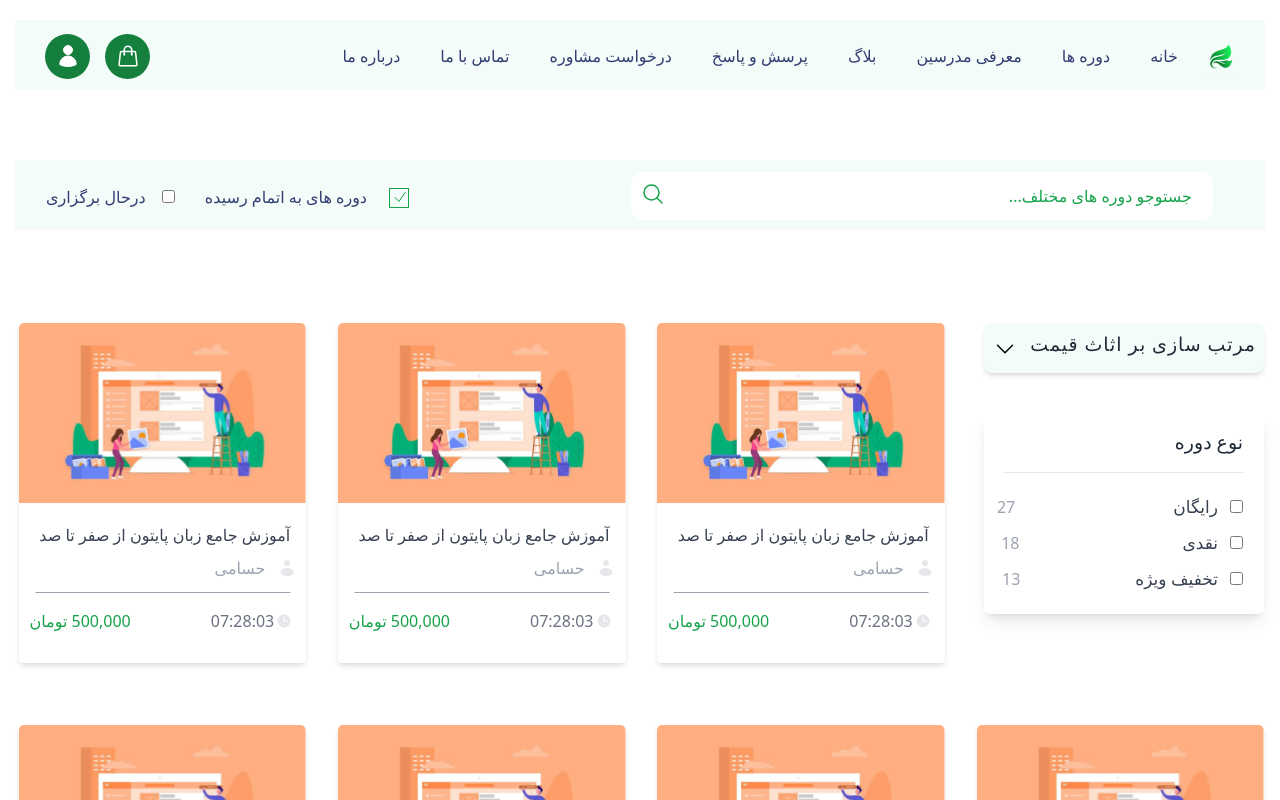
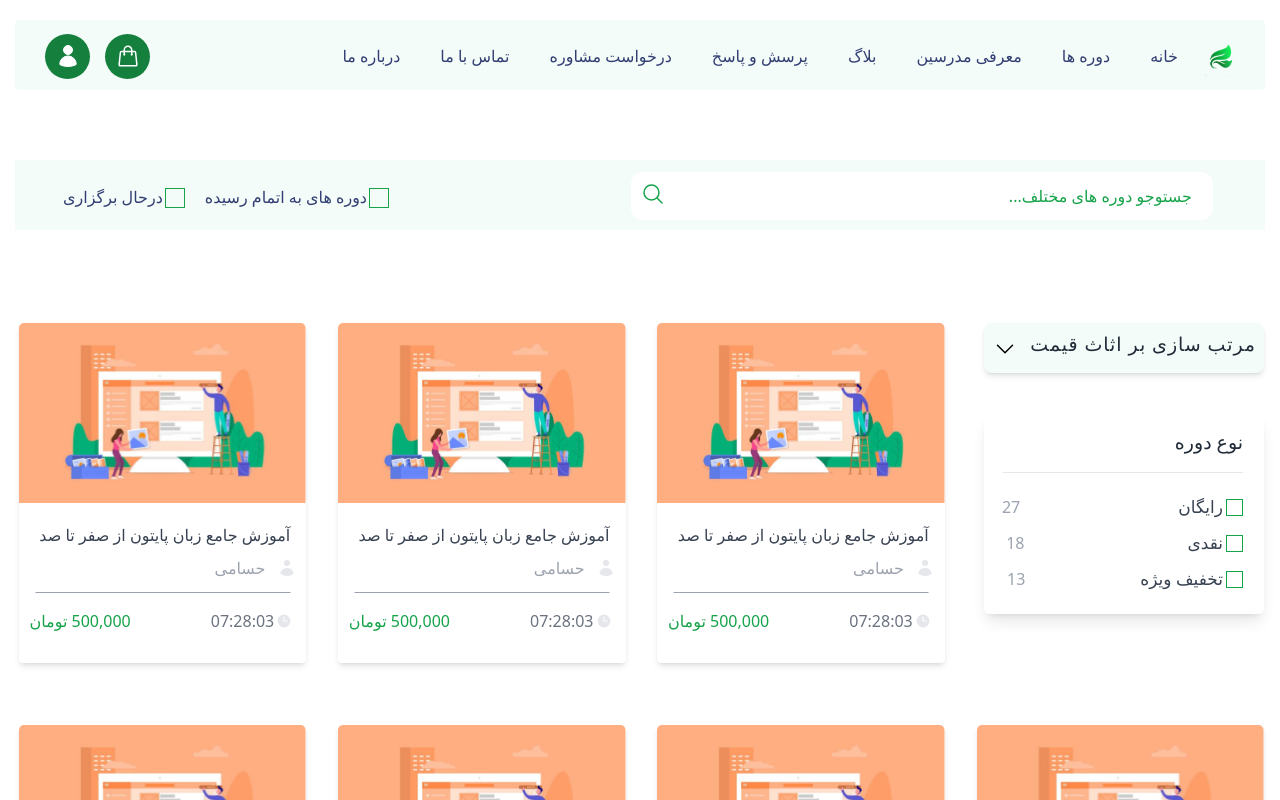
Before and after one commit to academy-react/E404rr, a React (Vite) app: page /course in a window 1280 px wide. Shown: the top 800 px of the page. Built offline with nearby package versions, Linux system fonts and the light colour scheme.

Commit message:
bordergreen

```diff
--- a/src/components/Courses/Part5.jsx
+++ b/src/components/Courses/Part5.jsx
@@ -14,19 +14,24 @@ const Part5 = () => {
 
        <div className='flex border border-transparent xl:mr-[220px] mr-2'>
        <div className='  xl:mr-[30px] relative '>
-       <input type="checkbox" id='input-one' className='hidden peer accent-green-600   ' />
-       <label htmlFor="input-one" className='w-[20px]  h-[20px] border absolute mt-[26px] mr-[-30px] border-green-600 '>
-       <svg xmlns="http://www.w3.org/2000/svg" fill="none" viewBox="0 0 24 24" stroke-width="1.5" stroke="currentColor" className="w-4 h-4  text-green-600 peer-checked:text-white  ">
+       <input type="checkbox" id='input-one' className='accent-green-600 hidden  peer  ' />
+       <label htmlFor="input-one" className='w-[20px]  h-[20px] border absolute mt-[26px] mr-[-10px] border-green-600  '></label>
+       <label htmlFor="input-one" className='leading-[70px] text-[#323E73]  mr-3'>دوره های به اتمام رسیده</label>
+        <label htmlFor="input-one" className='absolute top-7 right-[-8px] hidden peer-checked:block'>
+        <svg xmlns="http://www.w3.org/2000/svg" fill="none" viewBox="0 0 24 24" stroke-width="1.5" stroke="currentColor" className="w-4 h-4  text-green-600 ">
        <path stroke-linecap="round" stroke-linejoin="round" d="M4.5 12.75l6 6 9-13.5" />
        </svg>
-
-       </label>
-       <label htmlFor="input-one" className='leading-[70px] text-[#323E73]  mr-3'>دوره های به اتمام رسیده</label>
-
+        </label>
        </div>
-       <div className=' xl:mr-[30px] mr-2'>
-       <input type="checkbox" id='input-two' className='accent-green-600' />
+       <div className=' xl:mr-[30px] mr-2 relative'>
+       <input type="checkbox" id='input-two' className='accent-green-600 hidden peer' />
+       <label htmlFor="input-two" className='w-[20px]  h-[20px] border absolute mt-[26px] mr-[-10px] border-green-600  '></label>
        <label htmlFor="input-two" className='leading-[70px] text-[#323E73]    mr-3'>  درحال برگزاری  </label>
+       <label htmlFor="input-two" className='absolute top-7 right-[-8px] hidden  peer-checked:block'>
+       <svg xmlns="http://www.w3.org/2000/svg" fill="none" viewBox="0 0 24 24" stroke-width="1.5" stroke="currentColor" className="w-4 h-4  text-green-600 ">
+       <path stroke-linecap="round" stroke-linejoin="round" d="M4.5 12.75l6 6 9-13.5" />
+       </svg>
+        </label>
    </div>
        </div>
 
--- a/src/components/Courses/Part6.jsx
+++ b/src/components/Courses/Part6.jsx
@@ -27,22 +27,37 @@ const Part6 = () => {
                                 <div className='border-b w-[240px] mt-[10px] mb-4'>
                                     <h3 className='text-[19px] text-gray-800 pb-3'>نوع دوره</h3>
                                 </div>
-                            <div className='mt-20px'>
-                                 <input type="checkbox" id='free' />
-                                <label htmlFor="free" className=' text-gray-700 text-[17px] mr-3 '>رایگان</label>
-
+                            <div className='mt-20px relative'>
+                                 <input type="checkbox" id='free' className='hidden peer' />
+                                 <label htmlFor="free" className='border border-green-600 w-[17px] top-[10px] h-[17px] absolute'></label>
+                                <label htmlFor="free" className=' text-gray-700 text-[17px] mr-5 '>رایگان</label>
+                                <label htmlFor="input-one" className='absolute top-[9px] right-[-q6px] hidden peer-checked:block'>
+                                <svg xmlns="http://www.w3.org/2000/svg" fill="none" viewBox="0 0 24 24" stroke-width="1.5" stroke="currentColor" className="w-4 h-4  text-green-600 ">
+                                <path stroke-linecap="round" stroke-linejoin="round" d="M4.5 12.75l6 6 9-13.5" />
+                                </svg>
+                               </label>
                                 <span className='mr-[158px] text-gray-400'>27</span>
                             </div>
-                            <div>
-                            <input type="checkbox" id='cash' />
-                            <label htmlFor="cash" className='text-[17px]  text-gray-700 mr-3 '>نقدی</label>
-
+                            <div className='relative'>
+                            <input type="checkbox" id='cash' className='hidden peer' />
+                                 <label htmlFor="cash" className='border border-green-600 w-[17px] top-[10px] h-[17px] absolute'></label>
+                                <label htmlFor="cash" className=' text-gray-700 text-[17px] mr-5 '>نقدی</label>
+                                <label htmlFor="cash" className='absolute top-[9px]  hidden peer-checked:block'>
+                                <svg xmlns="http://www.w3.org/2000/svg" fill="none" viewBox="0 0 24 24" stroke-width="1.5" stroke="currentColor" className="w-4 h-4  text-green-600 ">
+                                <path stroke-linecap="round" stroke-linejoin="round" d="M4.5 12.75l6 6 9-13.5" />
+                                </svg>
+                               </label>
                                 <span className='mr-[163px]  text-gray-400'>18</span>
                             </div>
-                            <div>
-                            <input type="checkbox" id='checkbox-offer' />
-                            <label htmlFor="checkbox-offer" className='text-[17px]  text-gray-700 mr-3'>تخفیف ویژه</label>
-
+                            <div className='relative'>
+                             <input type="checkbox" id='offer' className='hidden peer' />
+                                 <label htmlFor="offer" className='border border-green-600 w-[17px] top-[10px] h-[17px] absolute'></label>
+                                <label htmlFor="offer" className=' text-gray-700 text-[17px] mr-5 '>تخفیف ویژه</label>
+                                <label htmlFor="offer" className='absolute top-[9px]  hidden peer-checked:block'>
+                                <svg xmlns="http://www.w3.org/2000/svg" fill="none" viewBox="0 0 24 24" stroke-width="1.5" stroke="currentColor" className="w-4 h-4  text-green-600 ">
+                                <path stroke-linecap="round" stroke-linejoin="round" d="M4.5 12.75l6 6 9-13.5" />
+                                </svg>
+                               </label>
                                 <span className='mr-[115px]   text-gray-400'>13</span>
                             </div>
                             </div>
```
